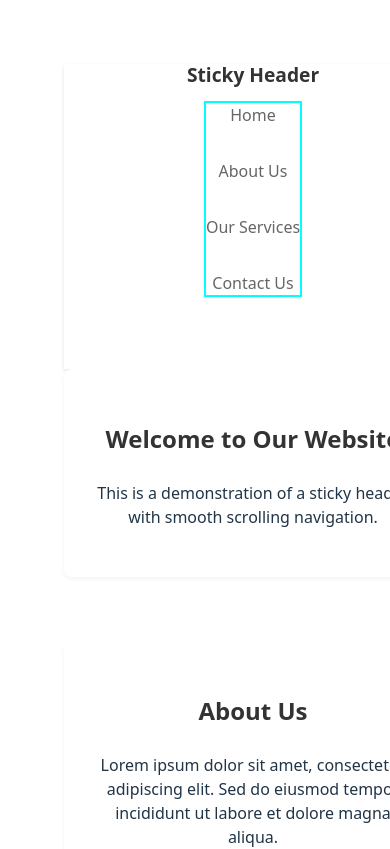
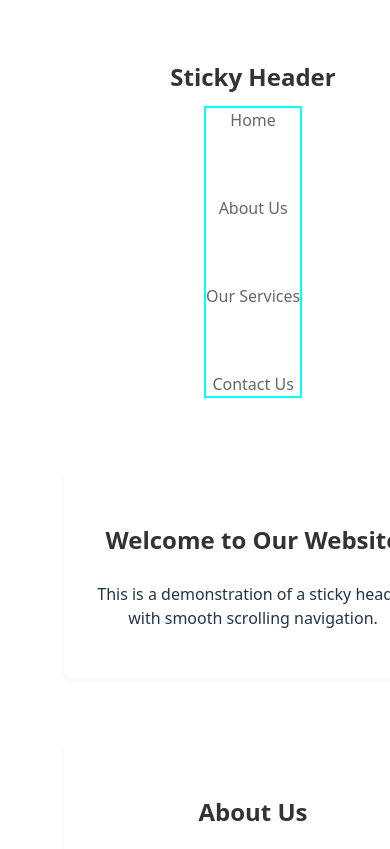
Before and after one commit to bezalel6/sticky-animate, a React (Vite) app: page / in a window 390 px wide. Shown: the top 849 px of the page. Built offline with nearby package versions, Linux system fonts and the light colour scheme.

Commit message:
refactoring

```diff
--- a/src/components/Header.css
+++ b/src/components/Header.css
@@ -5,6 +5,7 @@
   box-shadow: 0 2px 4px rgba(0, 0, 0, 0.1);
   z-index: 1000;
   width: 100%;
+  will-change: transform;
 }
 
 .header-content {
@@ -31,8 +32,9 @@
   gap: 4rem;
   border: 2px solid cyan;
   position: relative !important;
-  transition: all 0.5s ease;
+  transition: all 0.5s cubic-bezier(0.4, 0, 0.2, 1);
   flex-wrap: wrap;
+  will-change: transform, height;
 }
 
 .header nav ul[style*="flex-direction: row"] {
@@ -58,19 +60,20 @@
 
 .container {
   position: relative;
+  overflow: hidden;
 }
 
 .header nav li {
-  transition: transform 0.5s ease;
+  transition: transform 0.5s cubic-bezier(0.4, 0, 0.2, 1);
+  will-change: transform;
+  position: relative;
 }
 
-/* Add responsive styles */
-@media (max-width: 768px) {
-  .header nav ul {
-    gap: 2rem;
-  }
+.header nav li.item {
+  transform-origin: center center;
+}
 
-  .header h1 {
-    font-size: 1.2rem;
-  }
+.header nav li.item.animating {
+  position: absolute;
+  pointer-events: none;
 }
--- a/src/components/Header.tsx
+++ b/src/components/Header.tsx
@@ -6,14 +6,16 @@ import {
   makeFakeDom,
 } from "../make-fake-dom";
 import "./Header.css";
+
 type DOMRect = ReturnType<typeof getRect>;
-const SCROLLBAR_OFFSET = 10; // Pixels from top to consider section "passed"
+const SCROLLBAR_OFFSET = 10;
 const ITEMS = [
   { id: "home", label: "Home" },
   { id: "about", label: "About Us" },
   { id: "services", label: "Our Services" },
   { id: "contact", label: "Contact Us" },
 ];
+
 class Direction {
   constructor(protected dir: "column" | "row") {}
   get() {
@@ -23,23 +25,20 @@ class Direction {
     return this.dir === "column" ? "row" : "column";
   }
 }
+
 const startingDir = new Direction("column");
+
 function getRect(e: Element) {
   const rect = e.getBoundingClientRect();
   const { bottom, height, left, right, top, x, y, width } = rect;
   return { bottom, height, left, right, top, x, y, width };
 }
-function placeElement(e: HTMLElement, rect: DOMRect) {
-  e.style.top = rect.y + "";
-  e.style.left = rect.x + "";
-  console.log("Placing:", rect);
-}
+
 function detailedDiff(
   id: string,
   actualPosition: DOMRect,
   targetPosition: DOMRect
 ) {
-  // Calculate the difference between fake and actual positions
   const diff =
     actualPosition && targetPosition
       ? {
@@ -57,7 +56,9 @@ function detailedDiff(
   });
   return diff;
 }
+
 let targetPositions: { [id: string]: DOMRect } | null = null;
+
 function animateElement(container: FakeDomTarget, targetId: string) {
   if (targetPositions === null) {
     targetPositions = makeFakeDom(
@@ -73,45 +74,42 @@ function animateElement(container: FakeDomTarget, targetId: string) {
     );
     if (!targetPositions) throw new Error();
   }
-  console.log({ targetPositions });
+
   const targetPosition = targetPositions[targetId];
   const element = $(targetId, "#");
-  if (targetPosition && element && !element.getAttribute("messed")) {
-    element.setAttribute("messed", "true");
 
-    // Set initial position
+  if (targetPosition && element && !element.classList.contains("animating")) {
+    element.classList.add("animating");
 
     const diff = detailedDiff(targetId, getRect(element), targetPosition);
-    //  = "all 1.3s ease-in-out";
     const rekt = getRect(element);
-    // placeElement(element, rekt);
-    // element.style.left = `${rekt.}`;
-    console.log(rekt);
     const ul = element.parentElement as HTMLUListElement;
 
     // Store original height
     const originalHeight = ul.offsetHeight;
-    ul.style.height = `${originalHeight}px`;
-    ul.style.paddingTop = `0px`;
 
+    // Set initial position
     Object.assign(element.style, {
-      // position: "absolute",
-      flex: "0 0 100%",
-      top: "0px",
-      left: "0px",
-      width: rekt.width + "px",
-      height: rekt.height + "px",
-      transform: `translate(${diff?.left}px, ${diff?.top}px)`,
+      position: "absolute",
+      top: `0px`,
+      left: `0px`,
+      width: `${rekt.width}px`,
+      height: `${rekt.height}px`,
     });
 
+    // Force reflow
+    void element.offsetHeight;
+
+    // Animate to final position
     requestAnimationFrame(() => {
-      // Reset height after transition completes
-      ul.style.height = `${originalHeight}px`;
+      element.style.transform = `translate(${diff?.left}px, ${diff?.top}px)`;
+
+      // Clean up after animation
+      setTimeout(() => {
+        element.classList.remove("animating");
+        ul.style.height = `${originalHeight}px`;
+      }, 500); // Match transition duration
     });
-  } else {
-    console.warn(
-      `Could not animate ${targetId}: element or position not found`
-    );
   }
 }
 
@@ -149,28 +147,21 @@ const Header: React.FC = () => {
         const current = containerRef.current?.querySelector(`#${id}`);
         if (!current) return;
 
-        // Only check direction if we're within the offset threshold
-        // Check if we're within the scrollbar offset threshold
         if (Math.abs(position - latest) < SCROLLBAR_OFFSET) {
           const currentDir = position - latest > 0 ? "+" : "-";
           const lastDir = current.getAttribute("lastTriggerForDir");
           const hasExitedOffset =
             current.getAttribute("hasExitedOffset") === "true";
 
-          // Only proceed if direction has changed and we've exited the offset zone before
           if (
             current.getAttribute("lastTriggerForDir") !== currentDir &&
             (hasExitedOffset || !lastDir)
           ) {
-            console.log(
-              `Triggering section: ${id}, direction: ${currentDir}, position: ${position}, scrollY: ${latest}`
-            );
             current.setAttribute("lastTriggerForDir", currentDir);
             current.setAttribute("hasExitedOffset", "false");
             animateElement(containerRef.current?.querySelector("ul"), id);
           }
         } else {
-          // Mark that we've exited the offset zone
           current.setAttribute("hasExitedOffset", "true");
         }
       });
@@ -178,6 +169,7 @@ const Header: React.FC = () => {
 
     return () => unsubscribe();
   }, [scrollY, sectionPositions]);
+
   return (
     <div className="container">
       <Skeleton
@@ -203,7 +195,7 @@ const Header: React.FC = () => {
             flexDirection: startingDir.get(),
           },
         }}
-      ></Skeleton>
+      />
       <Skeleton
         header={{ style: { zIndex: -1 } }}
         headerContent={{
@@ -220,10 +212,11 @@ const Header: React.FC = () => {
           style: { flexDirection: startingDir.get() },
         }}
         items={{ style: { marginTop: 10 } }}
-      ></Skeleton>
+      />
     </div>
   );
 };
+
 type SkeletonStructure = {
   header: HTMLDivElement;
   headerContent: HTMLDivElement;
@@ -234,7 +227,6 @@ type SkeletonStructure = {
   };
 };
 
-// Utility type that maps a key to its props type
 type ElementProps<T extends keyof SkeletonStructure> = React.HTMLProps<
   SkeletonStructure[T]
 >;
@@ -243,7 +235,6 @@ type SkeletonProps = {
   [P in keyof SkeletonStructure]: ElementProps<P>;
 };
 
-// Generic component must take `props` of type SkeletonProps<K>
 const Skeleton = ({
   header,
   headerContent,
@@ -258,7 +249,12 @@ const Skeleton = ({
         <nav {...nav}>
           <ul {...navList}>
             {ITEMS.map((item) => (
-              <li className="item" {...items} id={item.id} key={item.id}>
+              <li
+                className="item"
+                id={item.id}
+                key={item.id}
+                {...(items as unknown as React.HTMLProps<HTMLLIElement>)}
+              >
                 <a href={`#${item.id}`}>{item.label}</a>
               </li>
             ))}
```
